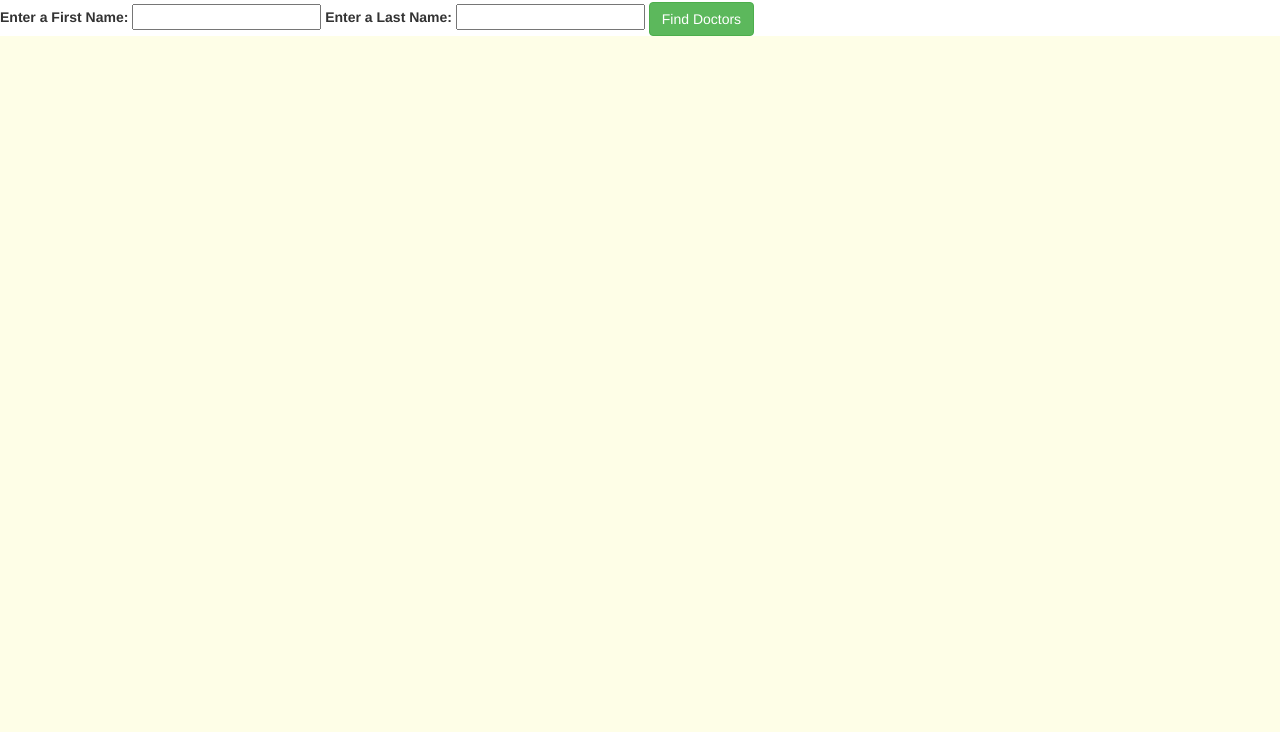
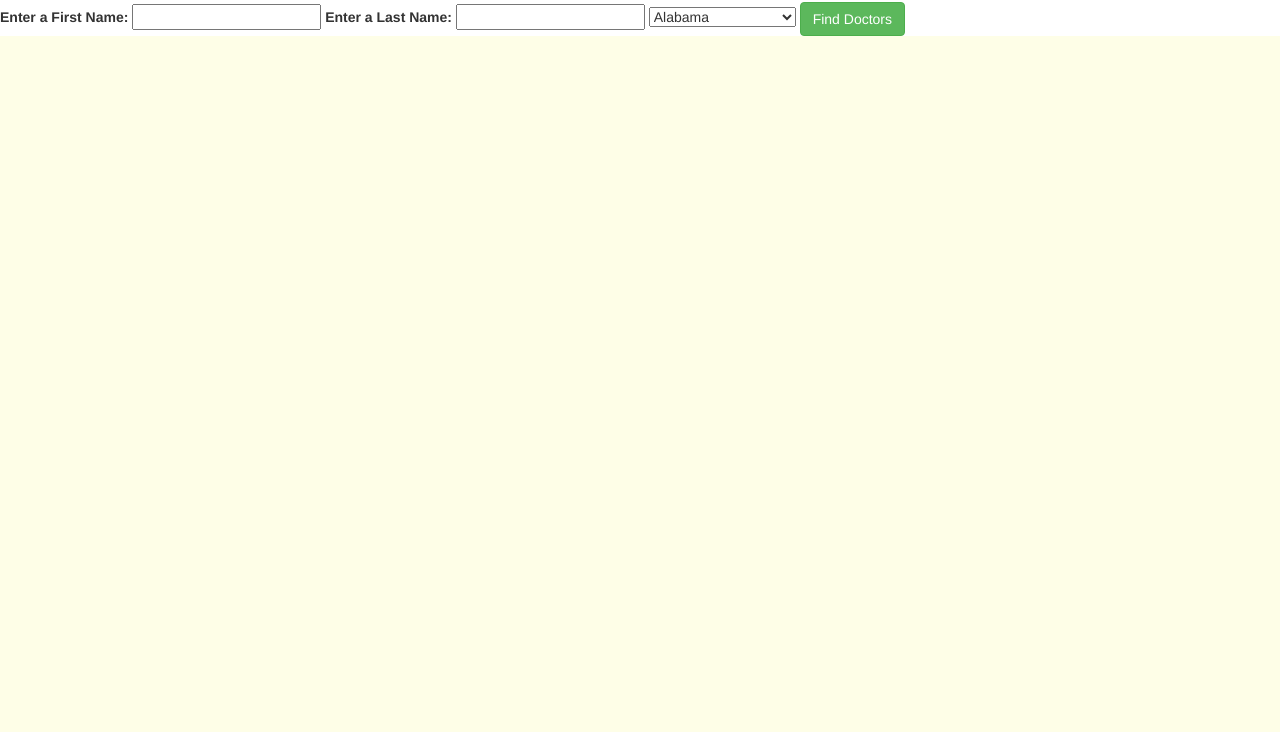
Before and after one commit to GloriaFriesen/doctor-lookup, a website with bundled scripts: page index.html in a window 1280 px wide. Shown: the part 68-800 px from the top of the page. Built offline with nearby package versions, Linux system fonts and the light colour scheme.

Commit message:
add select box with list of states

```diff
--- a/index.html
+++ b/index.html
@@ -14,6 +14,61 @@
   <input id="firstName" type="text">
   <label for="lastName">Enter a Last Name:</label>
   <input id="lastName" type="text">
+
+  <select id="state">
+  	<option value="al">Alabama</option>
+  	<option value="ak">Alaska</option>
+  	<option value="az">Arizona</option>
+  	<option value="ar">Arkansas</option>
+  	<option value="ca">California</option>
+  	<option value="co">Colorado</option>
+  	<option value="ct">Connecticut</option>
+  	<option value="de">Delaware</option>
+  	<option value="dc">District Of Columbia</option>
+  	<option value="fl">Florida</option>
+  	<option value="ga">Georgia</option>
+  	<option value="hi">Hawaii</option>
+  	<option value="id">Idaho</option>
+  	<option value="il">Illinois</option>
+  	<option value="in">Indiana</option>
+  	<option value="ia">Iowa</option>
+  	<option value="ks">Kansas</option>
+  	<option value="ky">Kentucky</option>
+  	<option value="la">Louisiana</option>
+  	<option value="me">Maine</option>
+  	<option value="md">Maryland</option>
+  	<option value="ma">Massachusetts</option>
+  	<option value="mi">Michigan</option>
+  	<option value="mn">Minnesota</option>
+  	<option value="ms">Mississippi</option>
+  	<option value="mo">Missouri</option>
+  	<option value="mt">Montana</option>
+  	<option value="ne">Nebraska</option>
+  	<option value="nv">Nevada</option>
+  	<option value="nh">New Hampshire</option>
+  	<option value="nj">New Jersey</option>
+  	<option value="nm">New Mexico</option>
+  	<option value="ny">New York</option>
+  	<option value="nc">North Carolina</option>
+  	<option value="nd">North Dakota</option>
+  	<option value="oh">Ohio</option>
+  	<option value="ok">Oklahoma</option>
+  	<option value="or">Oregon</option>
+  	<option value="pa">Pennsylvania</option>
+  	<option value="ri">Rhode Island</option>
+  	<option value="sc">South Carolina</option>
+  	<option value="sd">South Dakota</option>
+  	<option value="tn">Tennessee</option>
+  	<option value="tx">Texas</option>
+  	<option value="ut">Utah</option>
+  	<option value="vt">Vermont</option>
+  	<option value="va">Virginia</option>
+  	<option value="wa">Washington</option>
+  	<option value="wv">West Virginia</option>
+  	<option value="wi">Wisconsin</option>
+  	<option value="wy">Wyoming</option>
+  </select>
+
   <button class="btn btn-success" id="search">Find Doctors</button>
 
   <div id="results">
--- a/js/doctor.js
+++ b/js/doctor.js
@@ -4,12 +4,9 @@ function Doctor() {
 }
 
 Doctor.prototype.getDoctor = function(firstName, lastName, displayDoctor) {
-  debugger;
   $.get('https://api.betterdoctor.com/2016-03-01/doctors?first_name=' + firstName + '&last_name=' + lastName + '&location=or-portland&skip=0&limit=100&user_key=' + apiKey).then(function(response) {
-    console.log(response);
     displayDoctor(response.data);
   }).fail(function(error) {
-    console.log(error);
     $('#doctors').text(error.responseJSON.message);
   });
 };
```
Also changed, not shown: js/doctor-interface.js (+10 -0 lines), build/js/app.js, 1 other file.
